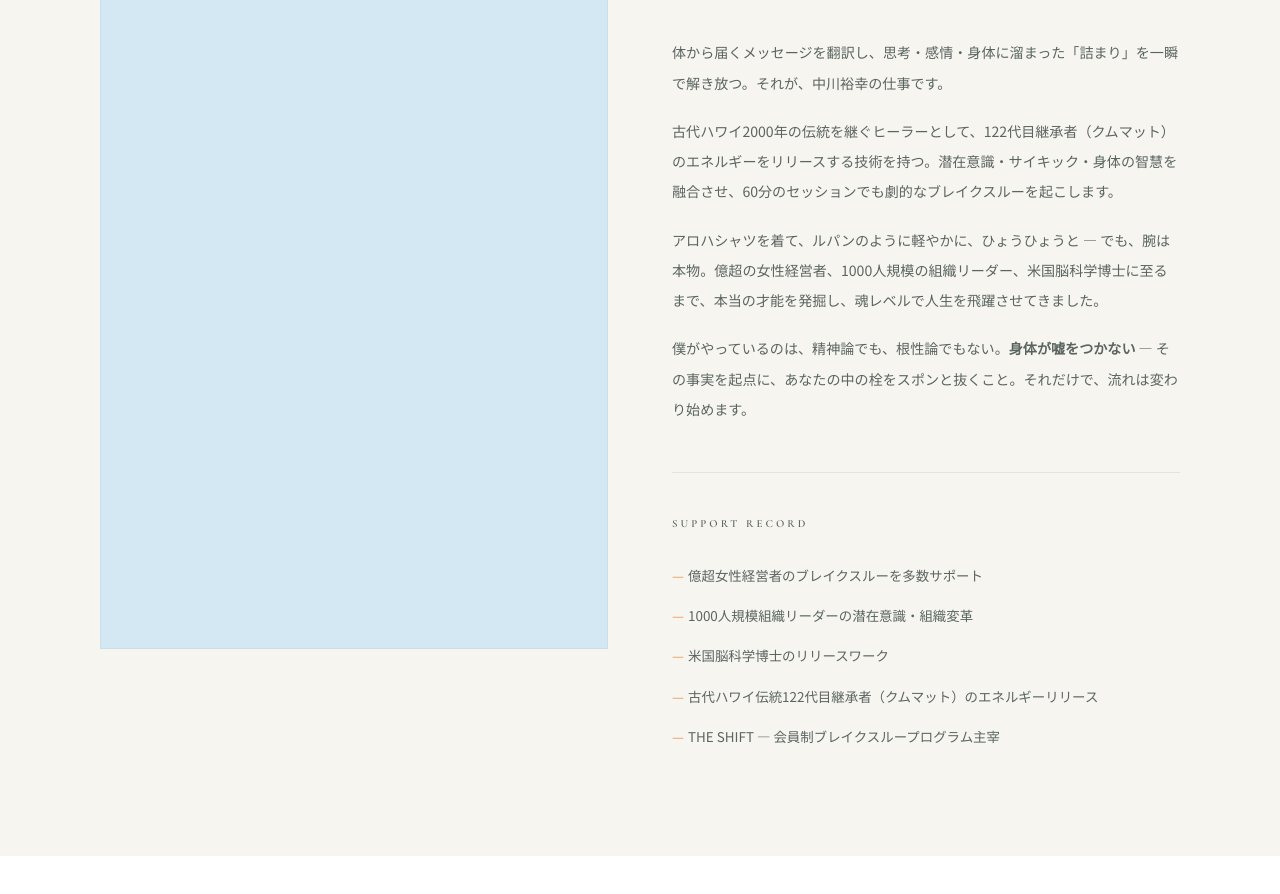
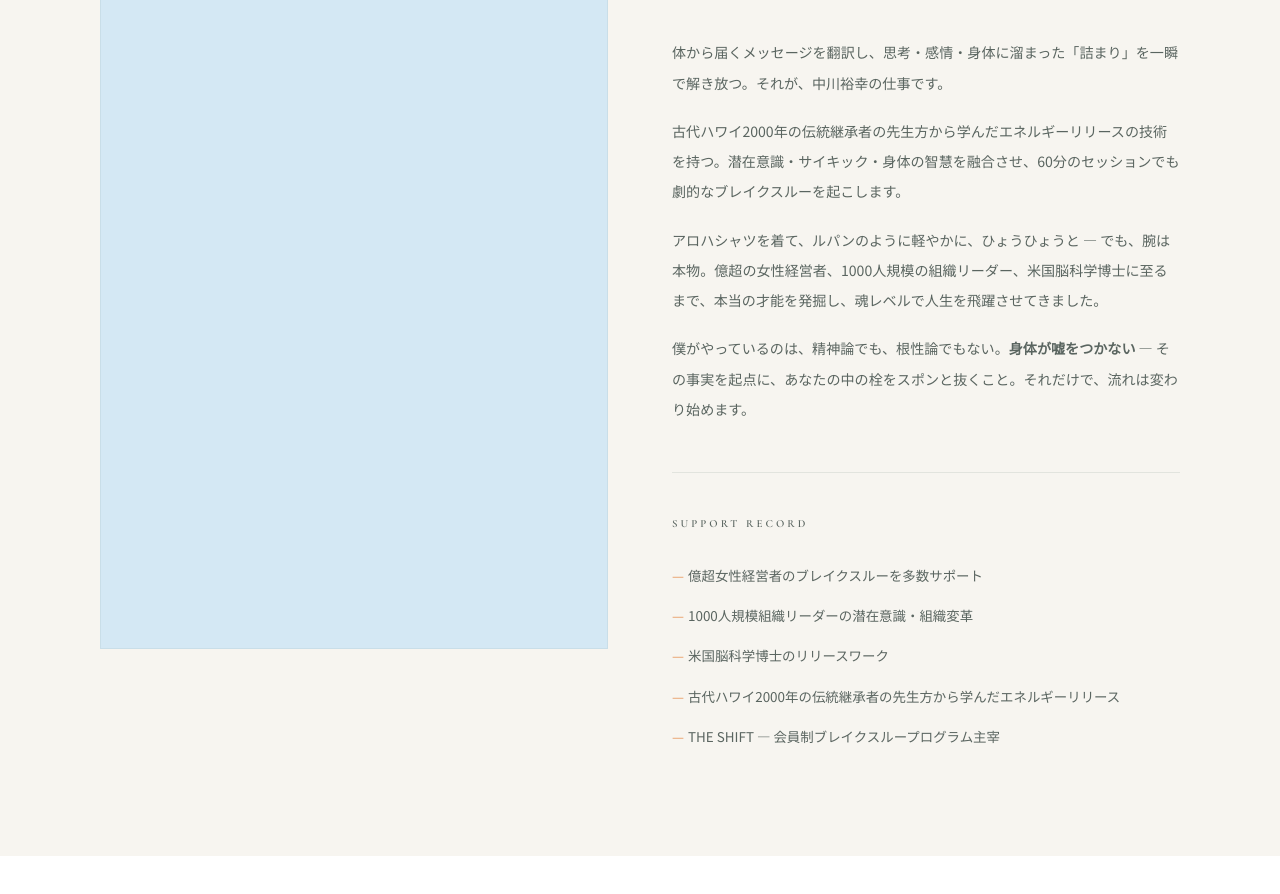
Before and after one commit to neurovitalityrevival-lang/skill-monetize-School, a website: page index.html in a window 1280 px wide. Shown: the part 2567-3461 px from the top of the page. Drawn offline with nearby package versions, Linux system fonts and the light colour scheme.

Commit message:
クムマット表記を削除し、伝統継承者の先生方に変更
122代目継承者（クムマット）の記述を、古代ハワイ2000年の伝統継承者の先生方に差し替え。

Co-authored-by: Cursor <cursoragent@cursor.com>

```diff
--- a/index.html
+++ b/index.html
@@ -286,7 +286,7 @@ section{padding:100px 40px}
       </div>
       <div class="profile-body">
         <p>体から届くメッセージを翻訳し、思考・感情・身体に溜まった「詰まり」を一瞬で解き放つ。それが、中川裕幸の仕事です。</p>
-        <p>古代ハワイ2000年の伝統を継ぐヒーラーとして、122代目継承者（クムマット）のエネルギーをリリースする技術を持つ。潜在意識・サイキック・身体の智慧を融合させ、60分のセッションでも劇的なブレイクスルーを起こします。</p>
+        <p>古代ハワイ2000年の伝統継承者の先生方から学んだエネルギーリリースの技術を持つ。潜在意識・サイキック・身体の智慧を融合させ、60分のセッションでも劇的なブレイクスルーを起こします。</p>
         <p>アロハシャツを着て、ルパンのように軽やかに、ひょうひょうと — でも、腕は本物。億超の女性経営者、1000人規模の組織リーダー、米国脳科学博士に至るまで、本当の才能を発掘し、魂レベルで人生を飛躍させてきました。</p>
         <p>僕がやっているのは、精神論でも、根性論でもない。<strong>身体が嘘をつかない</strong> — その事実を起点に、あなたの中の栓をスポンと抜くこと。それだけで、流れは変わり始めます。</p>
       </div>
@@ -296,7 +296,7 @@ section{padding:100px 40px}
           <li>億超女性経営者のブレイクスルーを多数サポート</li>
           <li>1000人規模組織リーダーの潜在意識・組織変革</li>
           <li>米国脳科学博士のリリースワーク</li>
-          <li>古代ハワイ伝統122代目継承者（クムマット）のエネルギーリリース</li>
+          <li>古代ハワイ2000年の伝統継承者の先生方から学んだエネルギーリリース</li>
           <li>THE SHIFT — 会員制ブレイクスループログラム主宰</li>
         </ul>
       </div>
```
